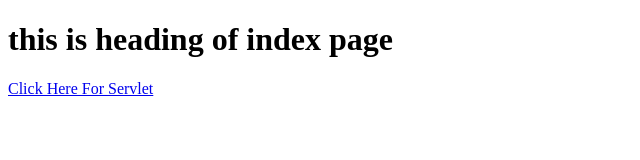
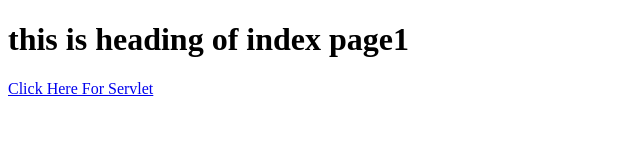
Before and after one commit to Afrozshah/HelloWorld, a plain HTML site: page index.html in a window 1280 px wide. Shown: the full height of the page, 0-640 px from the left. Drawn offline with Linux system fonts and the light colour scheme.

Commit message:
Update index.html

```diff
--- a/index.html
+++ b/index.html
@@ -5,7 +5,7 @@
 <title>Insert title here</title>
 </head>
 <body>
-<h1>this is heading of index page</h1>
+<h1>this is heading of index page1</h1>
 
 <a href="HelloServlet" >Click Here For Servlet</a>
 </body>
```
